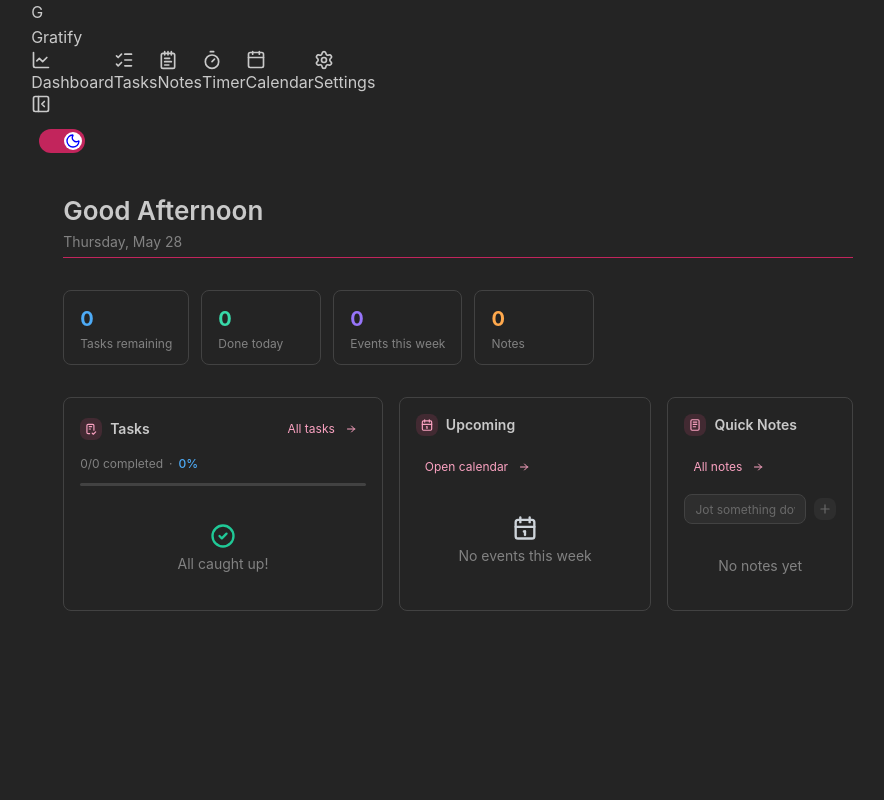
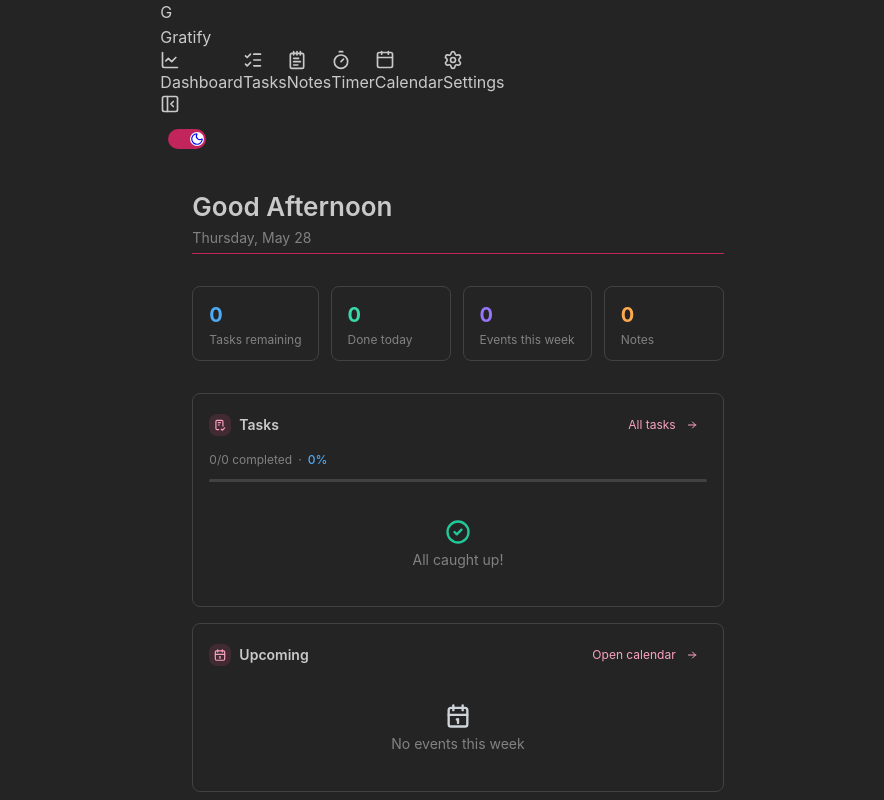
Before and after one commit to anandita-3217/gratify, a React (Vite) app in the folder src/renderer/: page / in a window 1280 px wide. Shown: the top 800 px of the page, without its empty margins (182-1066 px from the left). Built offline with nearby package versions, Linux system fonts and the light colour scheme.

Commit message:
updated theme toggle

```diff
--- a/src/renderer/src/components/Sidebar.jsx
+++ b/src/renderer/src/components/Sidebar.jsx
@@ -20,16 +20,16 @@ function ThemeToggle({ collapsed }){
     <Switch
       p={8}
       cursor="pointer"
-      size="md"
+      size="sm"
       checked={isDark}
       onChange={(event) => setColorScheme(event.currentTarget.checked ? 'dark' : 'light')}
       thumbIcon={
         isDark ? (
-          <Moon size={16} color="blue" />
+          <Moon size={14} color="blue" />
 
         ):(
 
-          <Sun size={16} color="red" />
+          <Sun size={14} color="red" />
         )
       }
     />
--- a/src/renderer/src/pages/Dashboard/index.jsx
+++ b/src/renderer/src/pages/Dashboard/index.jsx
@@ -435,28 +435,28 @@ export default function Dashboard({ onNavigate }) {
       </Group>
 
       {/* Widgets grid */}
-      <Grid gutter="md">
-        <Grid.Col span={{ base: 12, md: 5 }}>
+      <Stack gap="md">
+        {/* <Grid.Col span={{ base: 12, md: 5 }}> */}
           <TasksWidget
             tasks={tasks}
             onToggle={handleToggleTask}
             onNavigate={() => onNavigate('tasks')}
           />
-        </Grid.Col>
-        <Grid.Col span={{ base: 12, md: 4 }}>
+        {/* </Grid.Col> */}
+        {/* <Grid.Col span={{ base: 12, md: 4 }}> */}
           <CalendarWidget
             events={events}
             onNavigate={() => onNavigate('calendar')}
           />
-        </Grid.Col>
-        <Grid.Col span={{ base: 12, md: 3 }}>
+        {/* </Grid.Col> */}
+        {/* <Grid.Col span={{ base: 12, md: 3 }}> */}
           <QuickNotesWidget
             notes={notes}
             onAddNote={handleAddNote}
             onNavigate={() => onNavigate('notes')}
           />
-        </Grid.Col>
-      </Grid>
+        {/* </Grid.Col> */}
+      </Stack>
     </Box>
   )
 }
```
